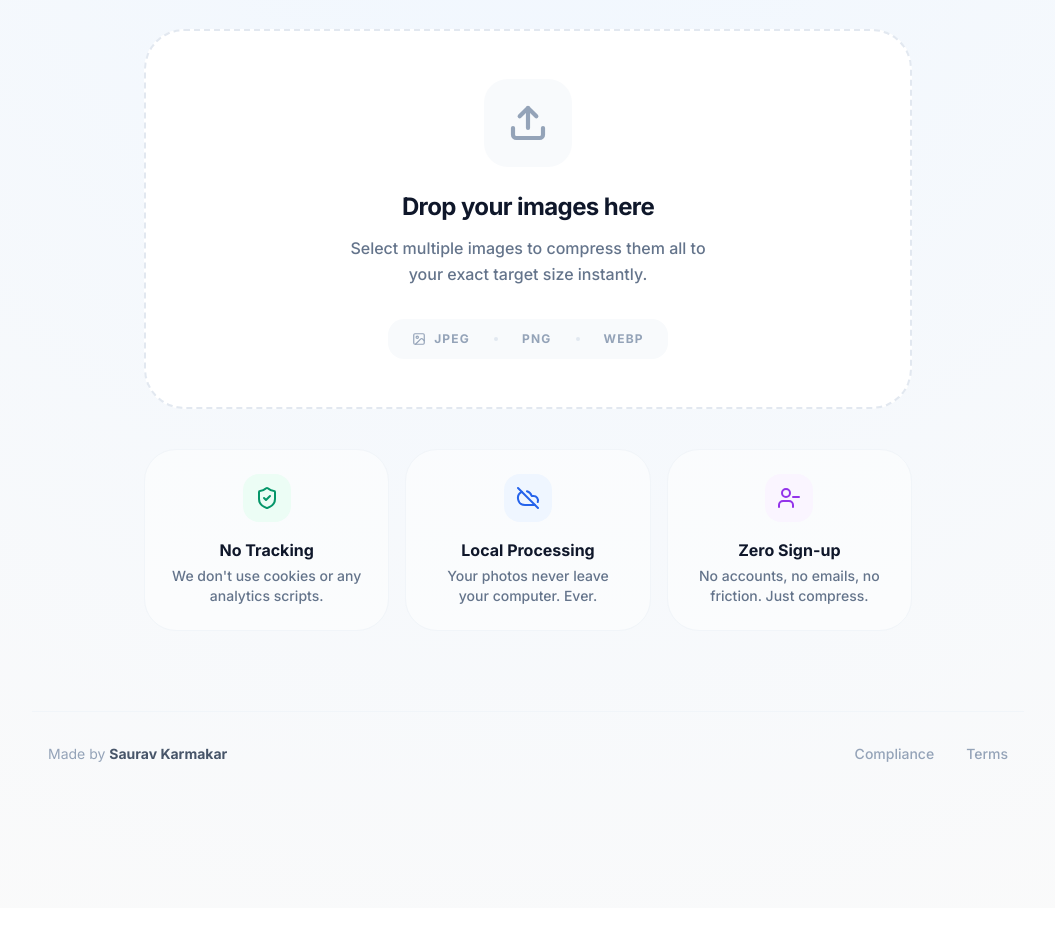
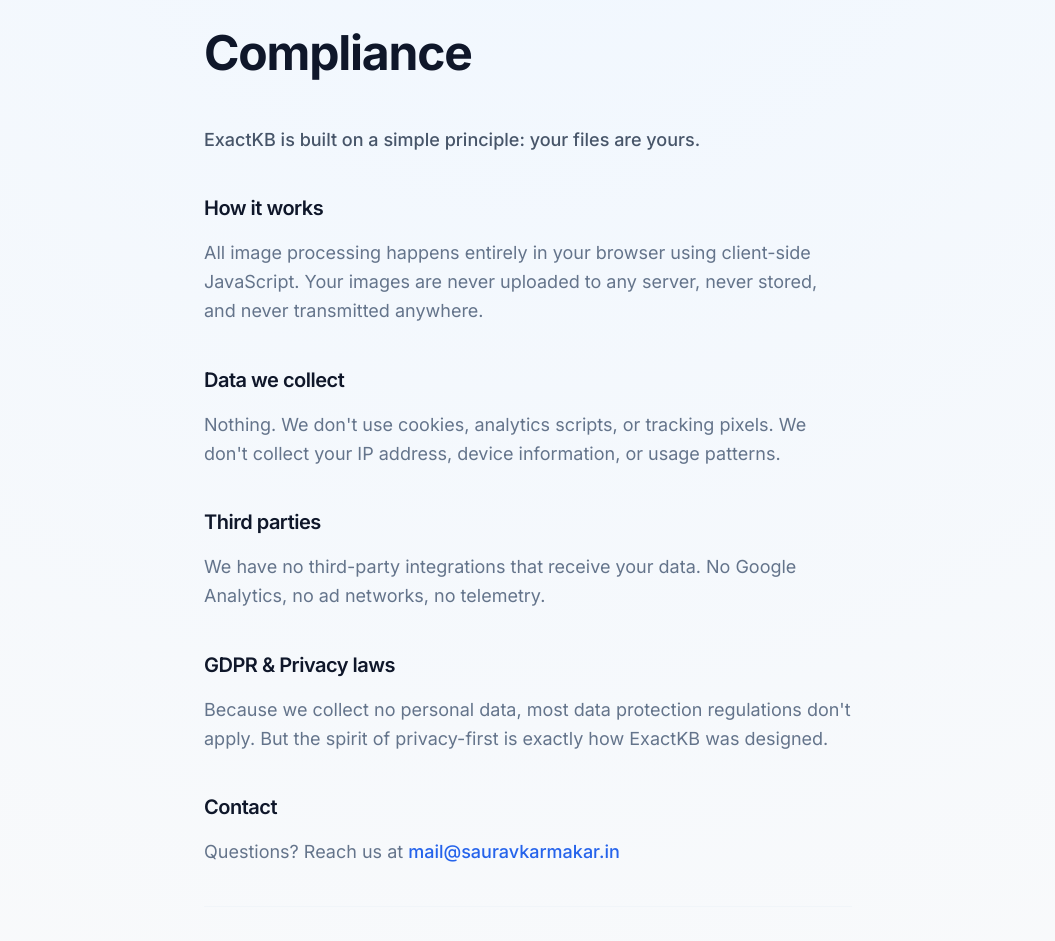
Before and after one commit to thesauravkarmakar/ExactKB, a React (Vite) app: page /compliance in a window 1280 px wide. Shown: the part 260-1201 px from the top of the page, without its empty margins (112-1167 px from the left). Before the commit the page ends 1168 px from the top, so only its background shows below. Built offline with nearby package versions, Linux system fonts and the light colour scheme.

Commit message:
feat: add compliance page and set up routing with react-router-dom

```diff
--- a/App.tsx
+++ b/App.tsx
@@ -1,12 +1,15 @@
 
 import React, { useState, useCallback, useRef } from 'react';
-import { Target, RotateCcw, Download, Sparkles, ChevronRight, LayoutGrid, Lock } from 'lucide-react';
+import { Target, RotateCcw, Download, Sparkles, ChevronRight, LayoutGrid } from 'lucide-react';
+import { Routes, Route } from 'react-router-dom';
 import { ImageFile, SizeUnit } from './types';
 import Dropzone from './components/Dropzone';
 import ResultCard from './components/ResultCard';
+import Layout from './components/Layout';
+import Compliance from './components/Compliance';
 import { compressImage } from './services/compressionService';
 
-const App: React.FC = () => {
+const Home: React.FC = () => {
   const [images, setImages] = useState<ImageFile[]>([]);
   const [globalTargetSize, setGlobalTargetSize] = useState<number>(500);
   const [globalUnit, setGlobalUnit] = useState<SizeUnit>('KB');
@@ -125,17 +128,7 @@
   const hasUnprocessed = images.some(img => img.status === 'idle');
 
   return (
-    <div className="max-w-5xl mx-auto px-4 py-12 md:py-24 animate-in fade-in duration-700 min-h-screen flex flex-col">
-      <header className="text-center mb-16">
-        <h1 className="text-6xl md:text-7xl font-black text-slate-900 tracking-tight mb-6">
-          Exact<span className="text-blue-600">KB</span>
-        </h1>
-        <p className="text-xl text-slate-500 max-w-2xl mx-auto leading-relaxed font-medium">
-          Set the size you want. We handle the rest automatically.
-        </p>
-      </header>
-
-      <main className="space-y-12 flex-grow">
+    <div className="space-y-12">
       {images.length === 0 ? (
         <Dropzone onFilesSelected={handleFilesSelected} />
       ) : (
@@ -234,22 +227,19 @@
           )}
         </div>
       )}
-      </main>
-
-      <footer className="mt-20 pb-12 pt-8 border-t border-slate-100 flex flex-col md:flex-row items-center justify-between gap-6 px-4">
-        <div className="flex items-center">
-          <p className="text-slate-400 text-sm">
-            Made by <a href="https://github.com/thesauravkarmakar" target="_blank" rel="noopener noreferrer" className="font-bold text-slate-600 hover:text-blue-600 transition-colors">Saurav Karmakar</a>
-          </p>
-        </div>
-
-        <div className="flex items-center gap-8">
-          <a href="#" className="text-slate-400 hover:text-slate-900 transition-colors text-sm font-medium">Compliance</a>
-          <a href="#" className="text-slate-400 hover:text-slate-900 transition-colors text-sm font-medium">Terms</a>
-        </div>
-      </footer>
     </div>
   );
 };
 
+const App: React.FC = () => {
+  return (
+    <Layout>
+      <Routes>
+        <Route path="/" element={<Home />} />
+        <Route path="/compliance" element={<Compliance />} />
+      </Routes>
+    </Layout>
+  );
+};
+
 export default App;
--- /dev/null
+++ b/components/Compliance.tsx
@@ -0,0 +1,61 @@
+
+import React from 'react';
+
+const Compliance: React.FC = () => {
+    return (
+        <div className="max-w-[680px] mx-auto px-4 animate-in fade-in slide-in-from-bottom-4 duration-1000">
+            <h2 className="text-4xl md:text-5xl font-black text-slate-900 tracking-tight mb-12">
+                Compliance
+            </h2>
+
+            <div className="space-y-10 text-slate-500 leading-relaxed text-lg">
+                <p className="font-medium text-slate-600">
+                    ExactKB is built on a simple principle: your files are yours.
+                </p>
+
+                <section className="space-y-4">
+                    <h3 className="text-xl font-semibold text-slate-900 tracking-tight">How it works</h3>
+                    <p>
+                        All image processing happens entirely in your browser using client-side JavaScript. Your images are never uploaded to any server, never stored, and never transmitted anywhere.
+                    </p>
+                </section>
+
+                <section className="space-y-4">
+                    <h3 className="text-xl font-semibold text-slate-900 tracking-tight">Data we collect</h3>
+                    <p>
+                        Nothing. We don't use cookies, analytics scripts, or tracking pixels. We don't collect your IP address, device information, or usage patterns.
+                    </p>
+                </section>
+
+                <section className="space-y-4">
+                    <h3 className="text-xl font-semibold text-slate-900 tracking-tight">Third parties</h3>
+                    <p>
+                        We have no third-party integrations that receive your data. No Google Analytics, no ad networks, no telemetry.
+                    </p>
+                </section>
+
+                <section className="space-y-4">
+                    <h3 className="text-xl font-semibold text-slate-900 tracking-tight">GDPR & Privacy laws</h3>
+                    <p>
+                        Because we collect no personal data, most data protection regulations don't apply. But the spirit of privacy-first is exactly how ExactKB was designed.
+                    </p>
+                </section>
+
+                <section className="space-y-4">
+                    <h3 className="text-xl font-semibold text-slate-900 tracking-tight">Contact</h3>
+                    <p>
+                        Questions? Reach us at <a href="mailto:mail@sauravkarmakar.in" className="text-blue-600 hover:text-blue-700 font-medium decoration-slate-200 decoration-2 underline-offset-4 hover:underline">mail@sauravkarmakar.in</a>
+                    </p>
+                </section>
+
+                <footer className="pt-8 border-t border-slate-100">
+                    <p className="text-sm italic text-slate-400">
+                        Last updated: February 2026
+                    </p>
+                </footer>
+            </div>
+        </div>
+    );
+};
+
+export default Compliance;
--- /dev/null
+++ b/components/Layout.tsx
@@ -0,0 +1,43 @@
+
+import React from 'react';
+import { Link } from 'react-router-dom';
+
+interface LayoutProps {
+    children: React.ReactNode;
+}
+
+const Layout: React.FC<LayoutProps> = ({ children }) => {
+    return (
+        <div className="max-w-5xl mx-auto px-4 py-12 md:py-24 animate-in fade-in duration-700 min-h-screen flex flex-col">
+            <header className="text-center mb-16">
+                <Link to="/" className="inline-block group">
+                    <h1 className="text-6xl md:text-7xl font-black text-slate-900 tracking-tight mb-6 transition-transform group-hover:scale-[1.02]">
+                        Exact<span className="text-blue-600">KB</span>
+                    </h1>
+                </Link>
+                <p className="text-xl text-slate-500 max-w-2xl mx-auto leading-relaxed font-medium">
+                    Set the size you want. We handle the rest automatically.
+                </p>
+            </header>
+
+            <main className="flex-grow">
+                {children}
+            </main>
+
+            <footer className="mt-20 pb-12 pt-8 border-t border-slate-100 flex flex-col md:flex-row items-center justify-between gap-6 px-4">
+                <div className="flex items-center">
+                    <p className="text-slate-400 text-sm">
+                        Made by <a href="https://github.com/thesauravkarmakar" target="_blank" rel="noopener noreferrer" className="font-bold text-slate-600 hover:text-blue-600 transition-colors">Saurav Karmakar</a>
+                    </p>
+                </div>
+
+                <div className="flex items-center gap-8">
+                    <Link to="/compliance" className="text-slate-400 hover:text-slate-900 transition-colors text-sm font-medium">Compliance</Link>
+                    <a href="#" className="text-slate-400 hover:text-slate-900 transition-colors text-sm font-medium">Terms</a>
+                </div>
+            </footer>
+        </div>
+    );
+};
+
+export default Layout;
--- a/index.tsx
+++ b/index.tsx
@@ -1,6 +1,7 @@
 
 import React from 'react';
 import ReactDOM from 'react-dom/client';
+import { BrowserRouter } from 'react-router-dom';
 import App from './App';
 
 const rootElement = document.getElementById('root');
@@ -11,6 +12,8 @@
 const root = ReactDOM.createRoot(rootElement);
 root.render(
   <React.StrictMode>
-    <App />
+    <BrowserRouter>
+      <App />
+    </BrowserRouter>
   </React.StrictMode>
 );
--- a/package.json
+++ b/package.json
@@ -9,9 +9,10 @@
     "preview": "vite preview"
   },
   "dependencies": {
+    "lucide-react": "^0.562.0",
+    "react": "^19.2.3",
     "react-dom": "^19.2.3",
-    "react": "^19.2.3",
-    "lucide-react": "^0.562.0"
+    "react-router-dom": "^7.13.1"
   },
   "devDependencies": {
     "@types/node": "^22.14.0",
```
Also changed, not shown: 1 other file (tests, documents, lock files or other folders). Lines whose indentation alone changed are shown as unchanged.
